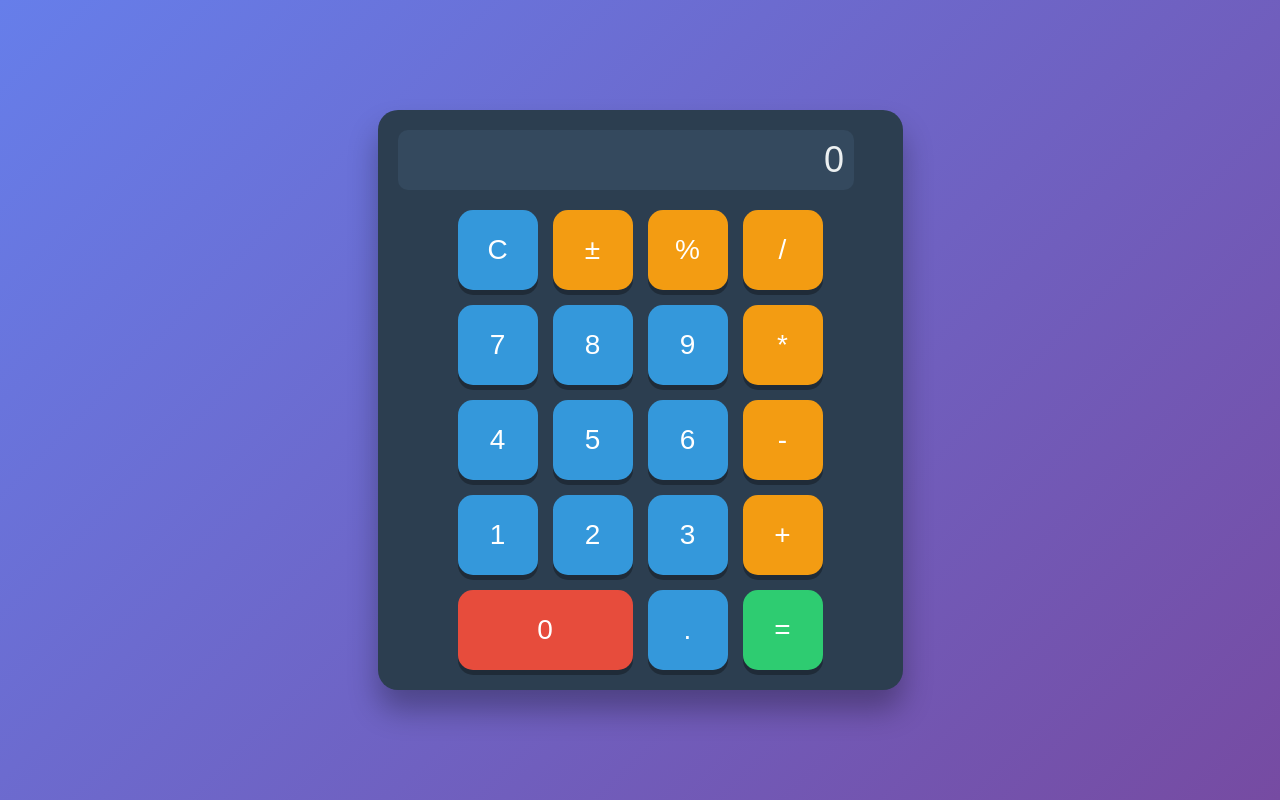
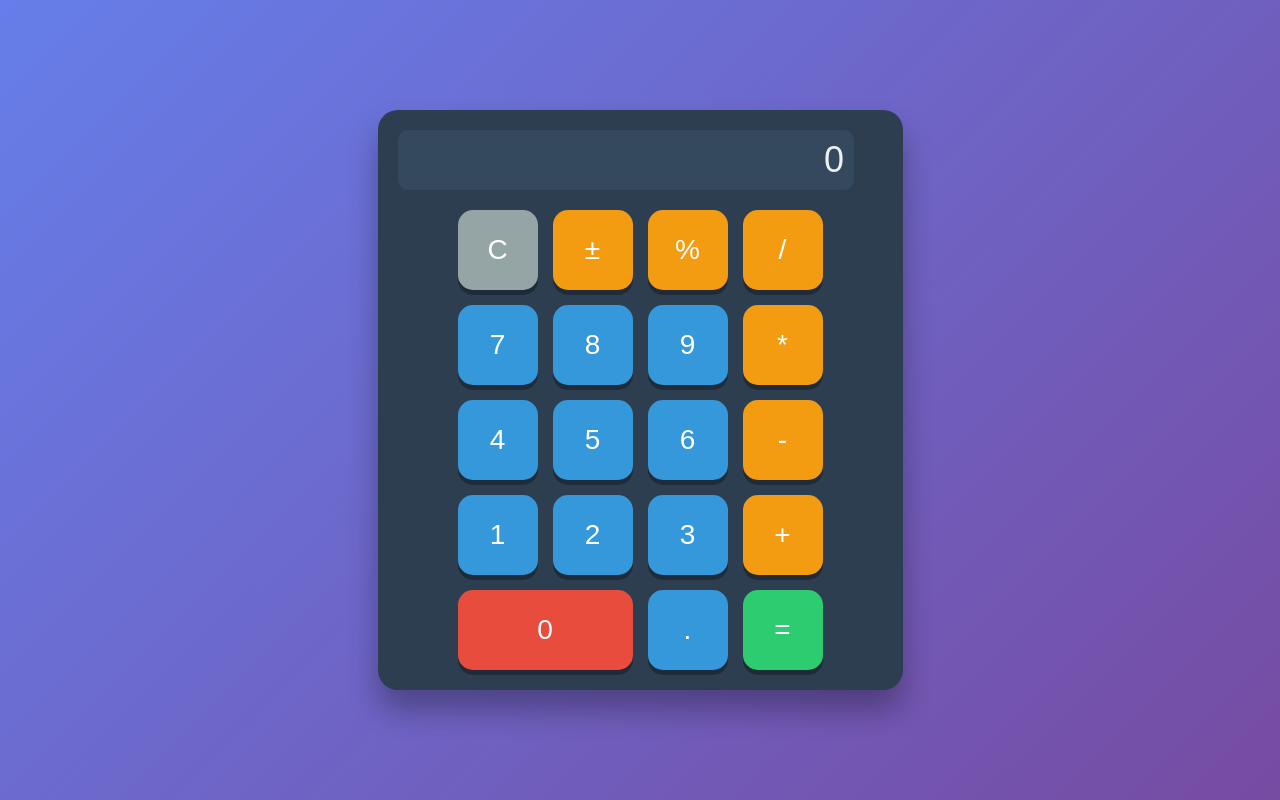
Before and after one commit to juanplara/simple-calculator, a plain HTML site: page index.html in a window 1280 px wide. Drawn offline with Linux system fonts and the light colour scheme.

Commit message:
Add styles to the clear button

```diff
--- a/css/styles.css
+++ b/css/styles.css
@@ -75,3 +75,7 @@ button.zero {
 button.equals {
     background-color: #2ecc71;
 }
+
+button.clear {
+    background-color: #95a5a6;
+}
```
